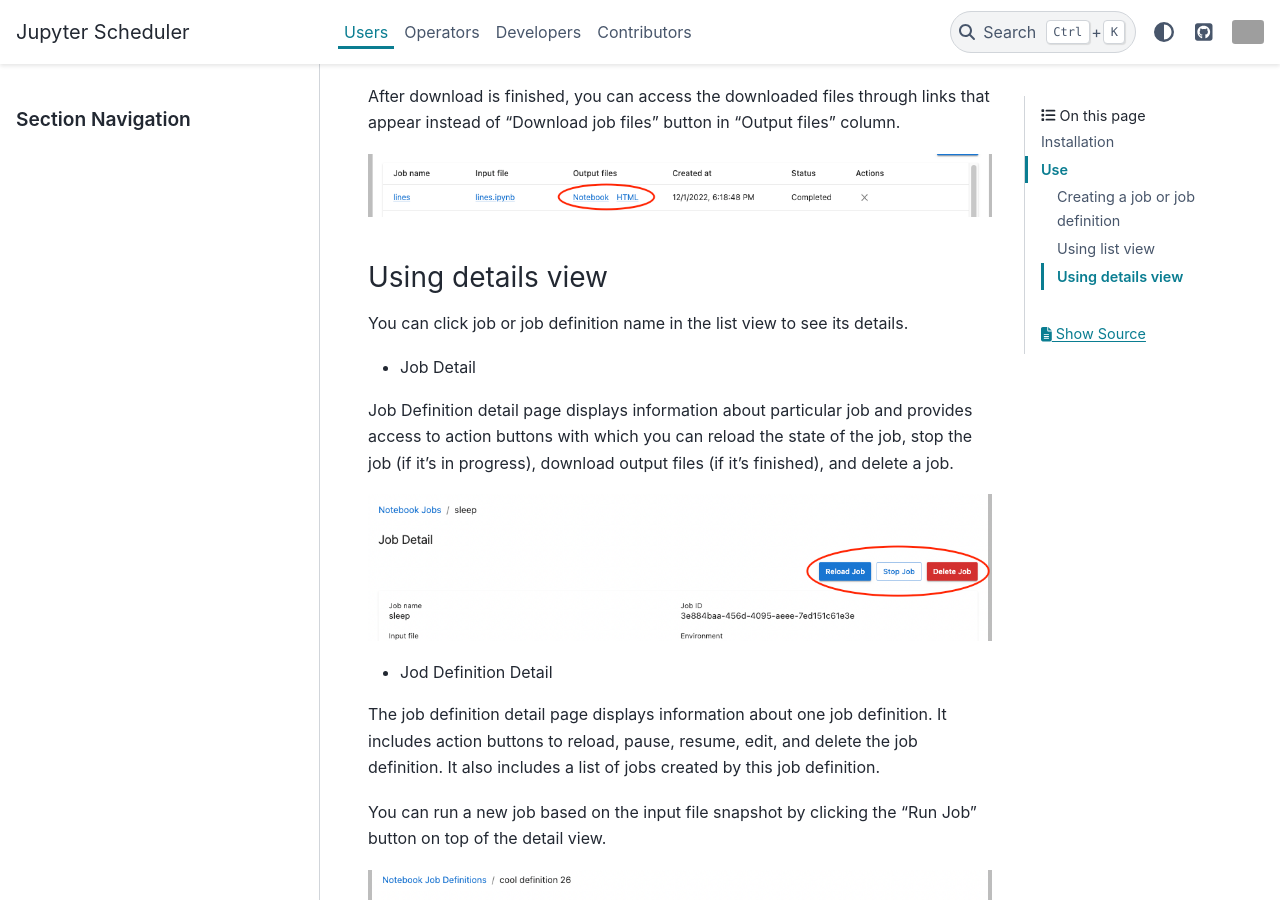
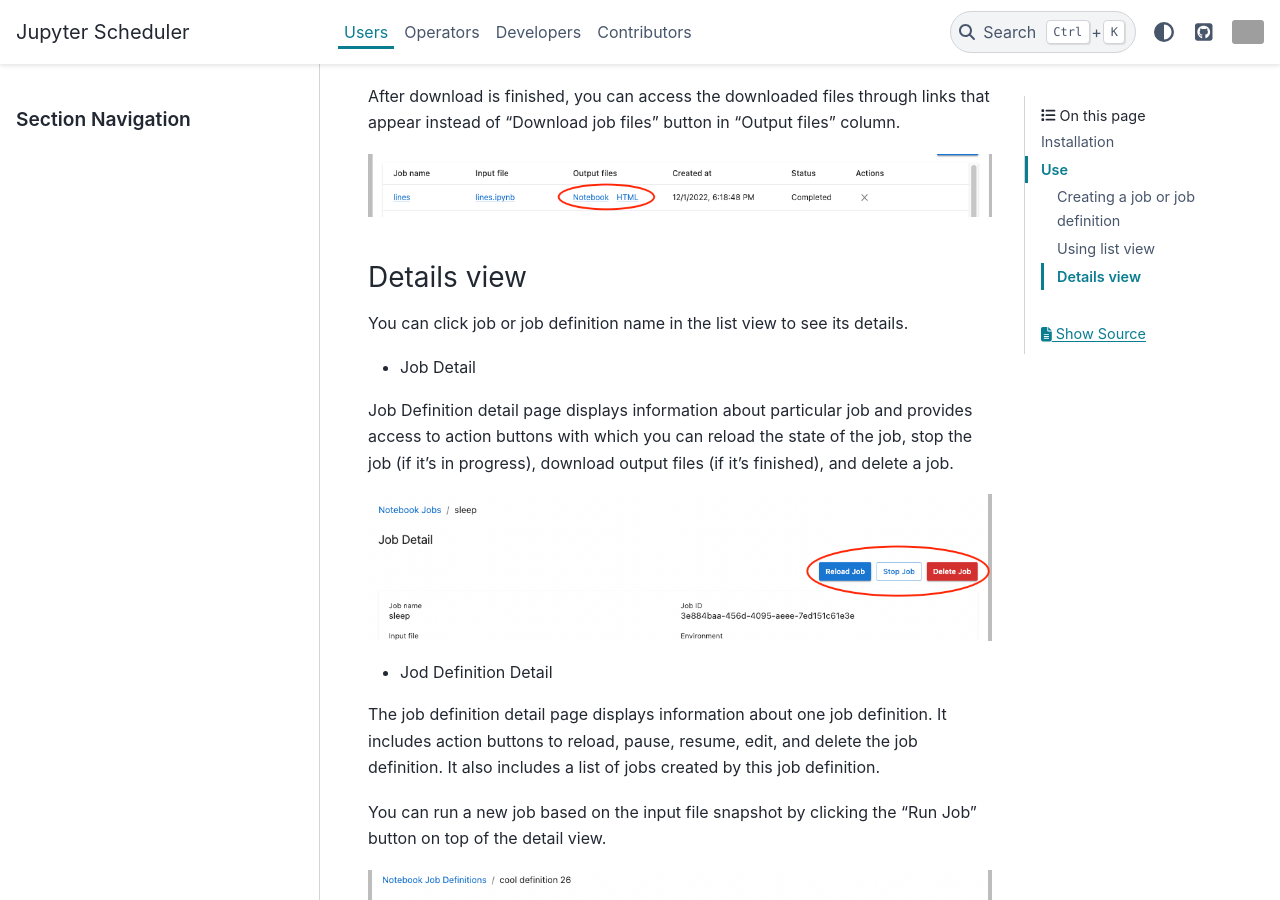
Before and after one commit to jupyter-server/jupyter-scheduler, a Sphinx documentation site: the page built from docs/users/index.md, in a window 1280 px wide and 900 px high, scrolled down 4791 px. Built offline with Sphinx 7.4.7 and the PyData theme 0.15.4, drawn with Linux system fonts in a browser that asks for light colours; grey boxes are pictures that could not be loaded.

Commit message:
Update docs/users/index.md
Co-authored-by: Jason Weill <93281816+jweill-aws@users.noreply.github.com>

```diff
--- a/docs/users/index.md
+++ b/docs/users/index.md
@@ -73,7 +73,7 @@
 
 !["Links to downloaded files in Output Files column after download is finished"](./images/downloaded_files.png)
 
-### Using details view
+### Details view
 
 You can click job or job definition name in the list view to see its details.
 
```
